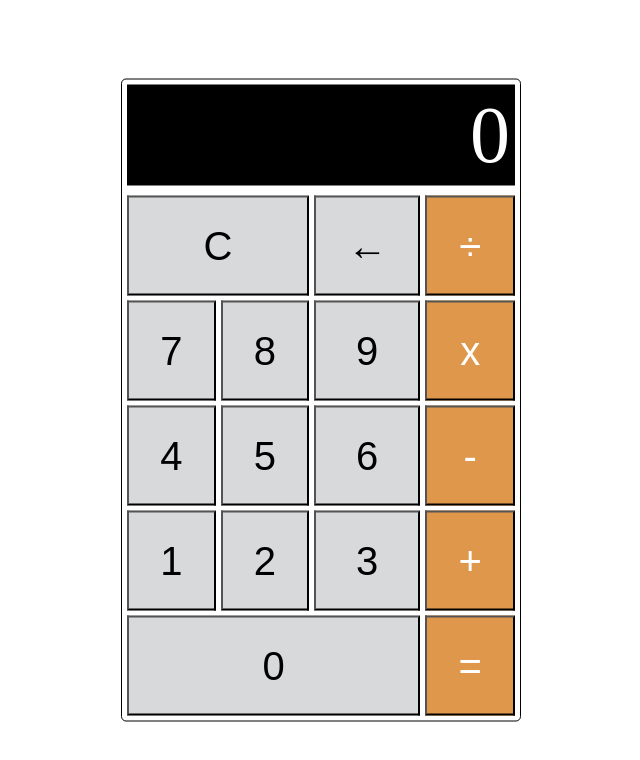
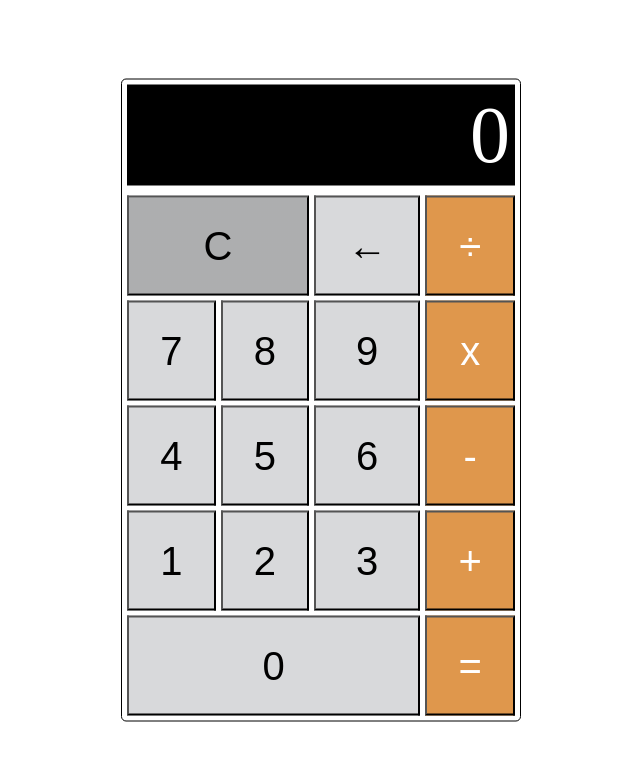
Before and after one commit to sameev/calculator, a website: page index.html in a window 1280 px wide. In both pictures the pointer is over the button 537 px from the left and 245 px from the top of the page. Shown: the whole page, without its empty margins (319-959 px from the left). Drawn offline with Linux system fonts and the light colour scheme.

Commit message:
added css hover styling

```diff
--- a/styles.css
+++ b/styles.css
@@ -5,6 +5,11 @@
 body {
   padding: 0;
   margin: 0;
+}
+
+button:hover {
+  transition-duration: 5ms;
+  background-image: linear-gradient(rgb(0 0 0/20%) 0 0);
 }
 
 .calc-container {
```
